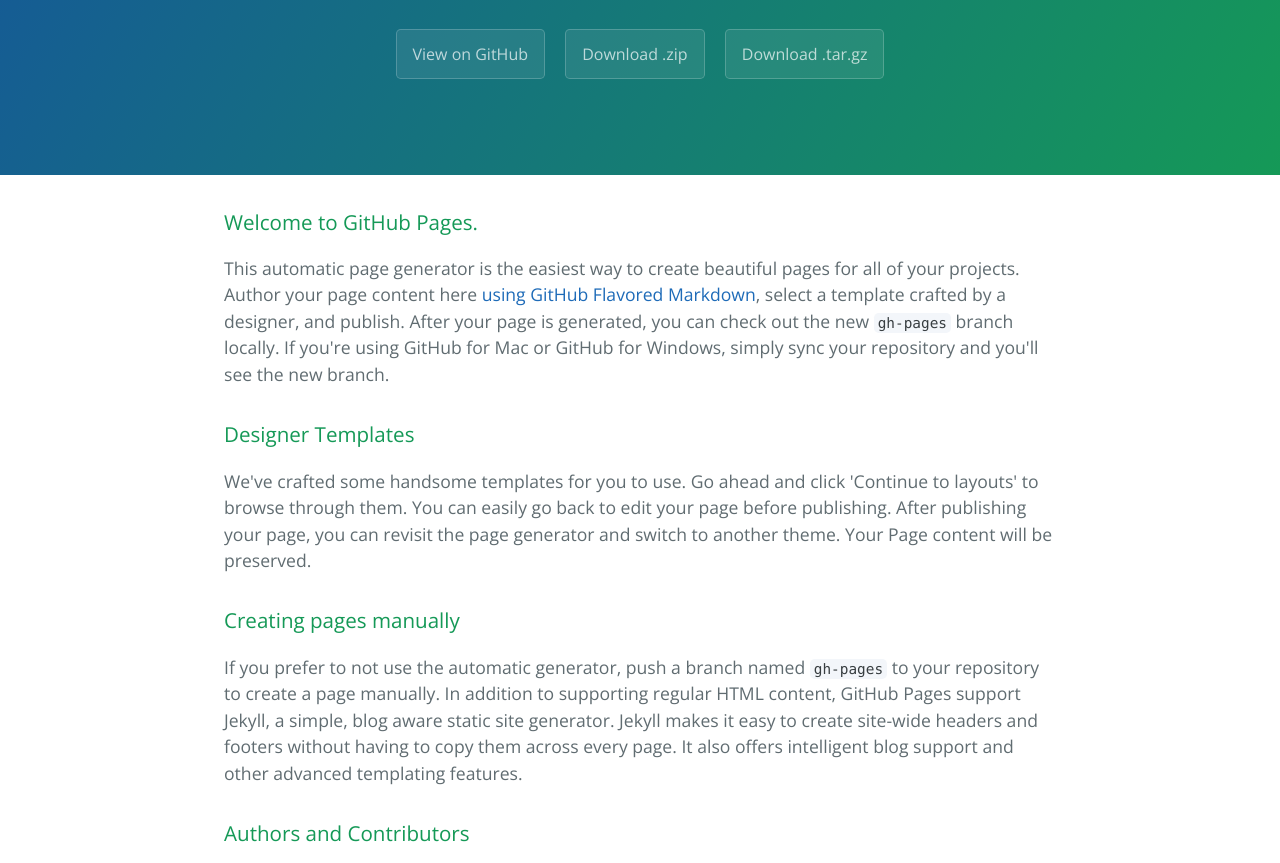
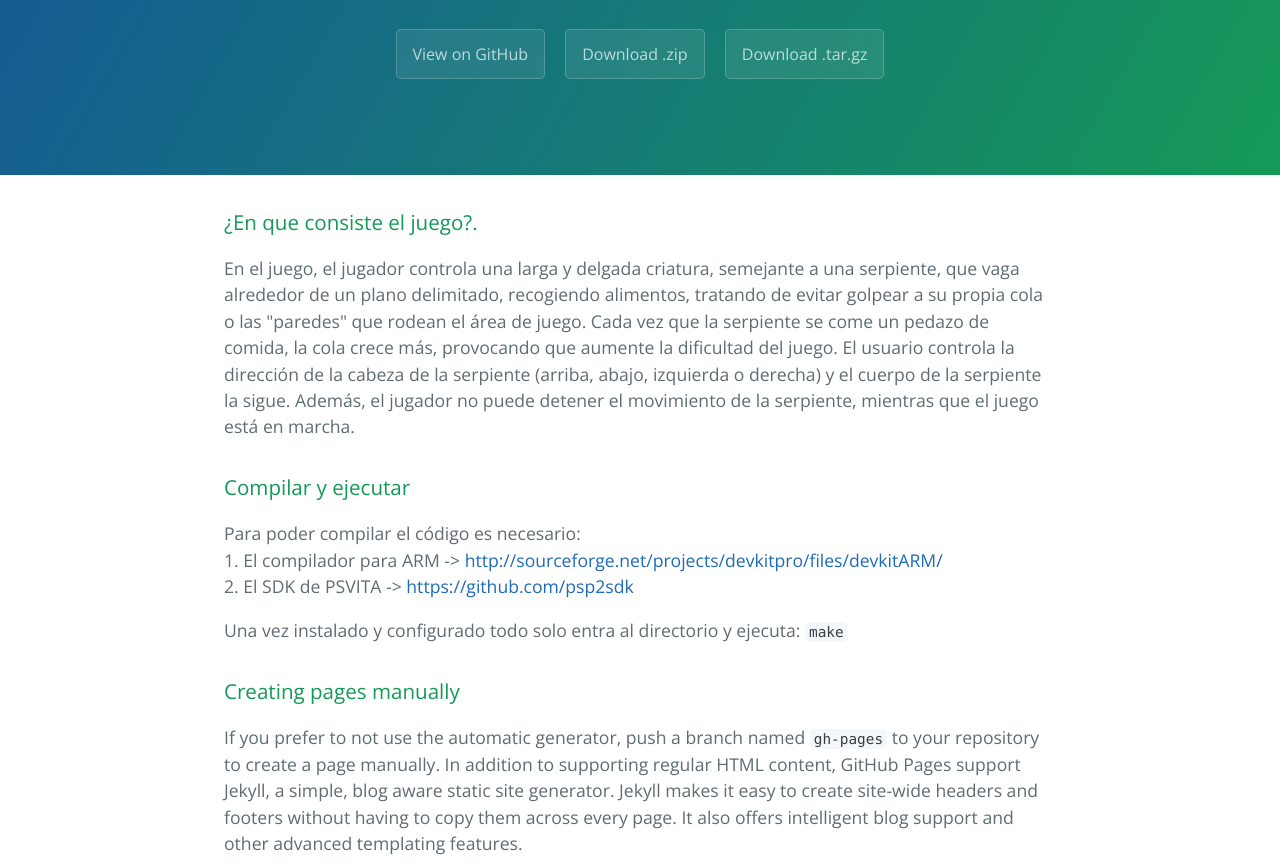
Before and after one commit to woulf-alpha/SNAKEVITA, a plain HTML site: page index.html in a window 1280 px wide. Shown: the part 208-1071 px from the top of the page. Drawn offline with nearby package versions, Linux system fonts and the light colour scheme.

```diff
--- a/index.html
+++ b/index.html
@@ -20,14 +20,21 @@
 
     <section class="main-content">
       <h3>
-<a id="welcome-to-github-pages" class="anchor" href="#welcome-to-github-pages" aria-hidden="true"><span class="octicon octicon-link"></span></a>Welcome to GitHub Pages.</h3>
+<a id="en-que-consiste-el-juego" class="anchor" href="#en-que-consiste-el-juego" aria-hidden="true"><span class="octicon octicon-link"></span></a>¿En que consiste el juego?.</h3>
 
-<p>This automatic page generator is the easiest way to create beautiful pages for all of your projects. Author your page content here <a href="https://guides.github.com/features/mastering-markdown/">using GitHub Flavored Markdown</a>, select a template crafted by a designer, and publish. After your page is generated, you can check out the new <code>gh-pages</code> branch locally. If you're using GitHub for Mac or GitHub for Windows, simply sync your repository and you'll see the new branch.</p>
+<p>En el juego, el jugador controla una larga y delgada criatura, semejante a una serpiente, que vaga alrededor de un plano delimitado, recogiendo alimentos, tratando de evitar golpear a su propia cola o las "paredes" que rodean el área de juego. Cada vez que la serpiente se come un pedazo de comida, la cola crece más, provocando que aumente la dificultad del juego. El usuario controla la dirección de la cabeza de la serpiente (arriba, abajo, izquierda o derecha) y el cuerpo de la serpiente la sigue. Además, el jugador no puede detener el movimiento de la serpiente, mientras que el juego está en marcha.</p>
 
 <h3>
-<a id="designer-templates" class="anchor" href="#designer-templates" aria-hidden="true"><span class="octicon octicon-link"></span></a>Designer Templates</h3>
+<a id="compilar-y-ejecutar" class="anchor" href="#compilar-y-ejecutar" aria-hidden="true"><span class="octicon octicon-link"></span></a>Compilar y ejecutar</h3>
 
-<p>We've crafted some handsome templates for you to use. Go ahead and click 'Continue to layouts' to browse through them. You can easily go back to edit your page before publishing. After publishing your page, you can revisit the page generator and switch to another theme. Your Page content will be preserved.</p>
+<p>Para poder compilar el código es necesario: <br>
+1. El compilador para ARM -&gt; <a href="http://sourceforge.net/projects/devkitpro/files/devkitARM/">http://sourceforge.net/projects/devkitpro/files/devkitARM/</a> <br>
+2. El SDK de PSVITA -&gt; <a href="https://github.com/psp2sdk">https://github.com/psp2sdk</a> <br></p>
+
+<p>Una vez instalado y configurado todo solo entra al directorio y ejecuta:
+<code>
+make
+</code></p>
 
 <h3>
 <a id="creating-pages-manually" class="anchor" href="#creating-pages-manually" aria-hidden="true"><span class="octicon octicon-link"></span></a>Creating pages manually</h3>
```
Also changed, not shown: params.json (+1 -1 lines).
